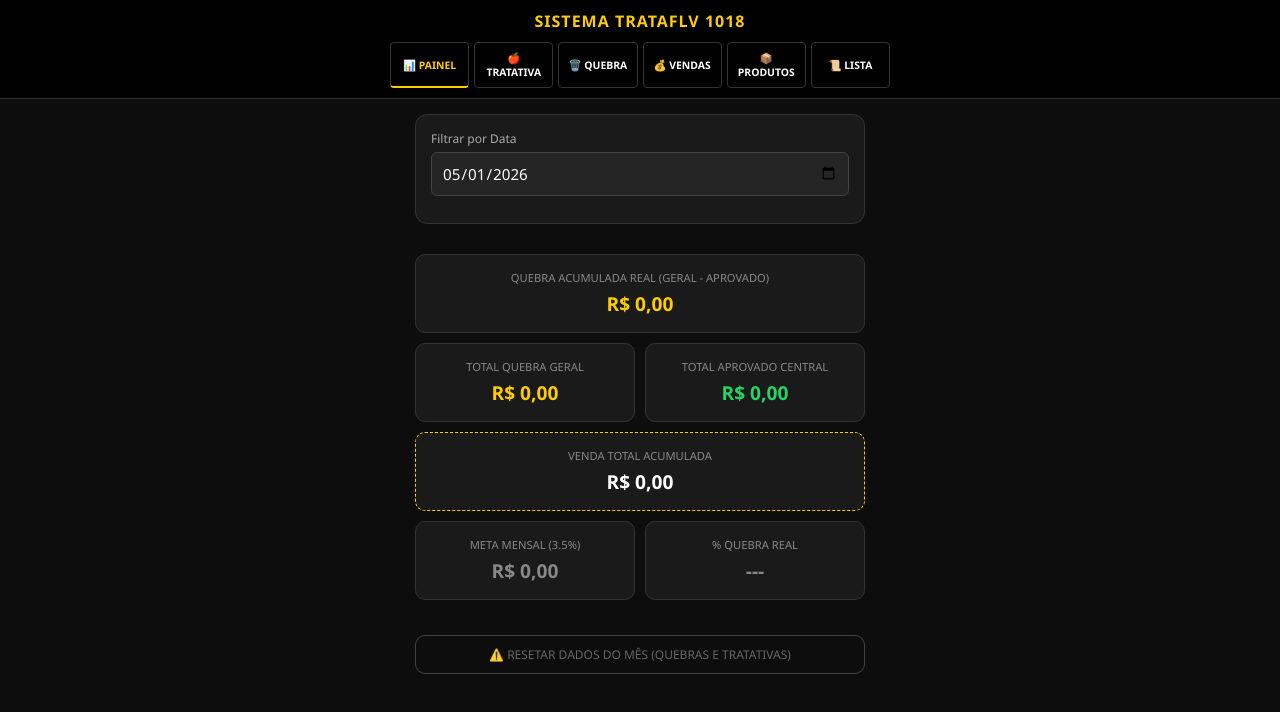
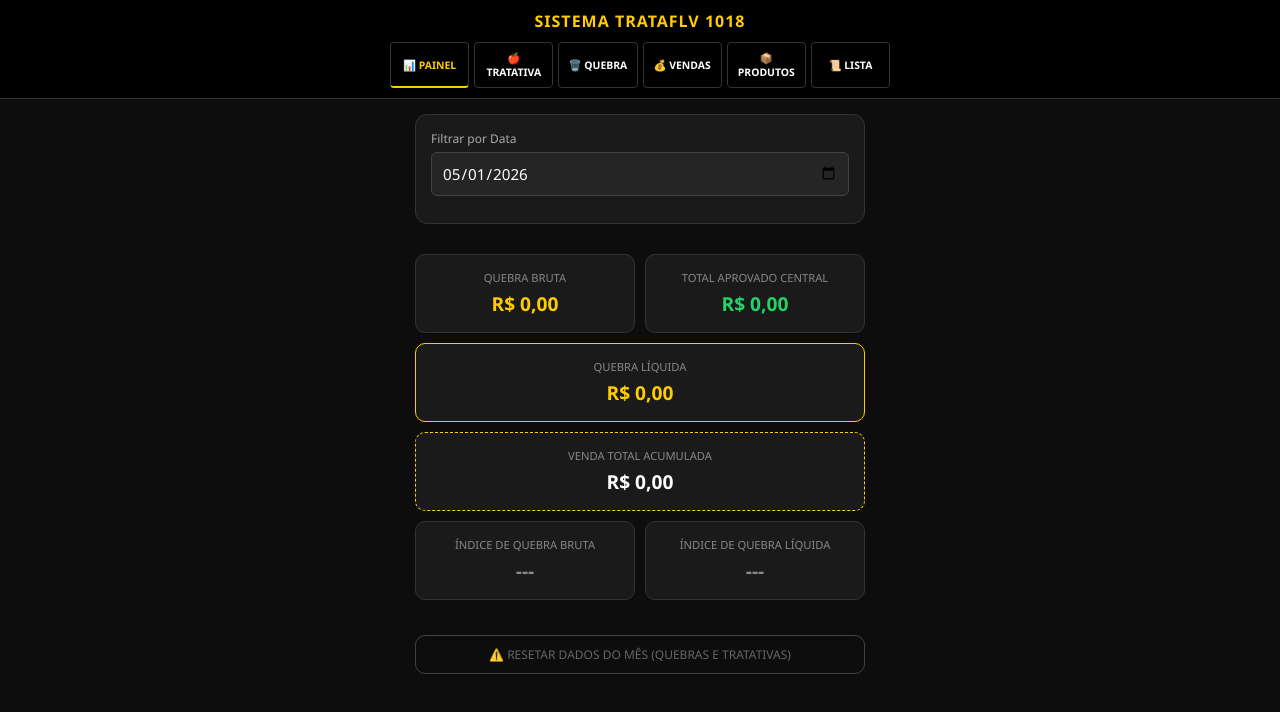
Before and after one commit to guinarutoboruto70-cpu/CONTROLEFLVFILIAL-18, a plain HTML site: page index.html in a window 1280 px wide. Drawn offline with Linux system fonts and the light colour scheme.

Commit message:
Update index.html

```diff
--- a/index.html
+++ b/index.html
@@ -560,12 +560,8 @@
             </div>
 
             <div class="dashboard-grid">
-                <div class="stat-card" style="grid-column: span 2;">
-                    <div class="stat-label">Quebra Acumulada Real (Geral - Aprovado)</div>
-                    <div id="total-acumulado-real" class="stat-value" style="color: var(--primary);">R$ 0,00</div>
-                </div>
                 <div class="stat-card">
-                    <div class="stat-label">Total Quebra Geral</div>
+                    <div class="stat-label">QUEBRA BRUTA</div>
                     <div id="total-quebra-geral" class="stat-value">R$ 0,00</div>
                 </div>
                 <div class="stat-card">
@@ -573,18 +569,23 @@
                     <div id="total-aprovado" class="stat-value" style="color: #25d366;">R$ 0,00</div>
                 </div>
 
+                <div class="stat-card" style="grid-column: span 2; border: 1px solid var(--primary);">
+                    <div class="stat-label">QUEBRA LÍQUIDA</div>
+                    <div id="total-acumulado-real" class="stat-value" style="color: var(--primary);">R$ 0,00</div>
+                </div>
+
                 <!-- Novos KPIs de Meta e Vendas -->
                 <div class="stat-card" style="grid-column: span 2; background: #1a1a1a; border: 1px dashed var(--primary);">
                     <div class="stat-label">Venda Total Acumulada</div>
                     <div id="dash-venda-total" class="stat-value" style="color: #fff;">R$ 0,00</div>
                 </div>
                 <div class="stat-card">
-                    <div class="stat-label">Meta Mensal (3.5%)</div>
-                    <div id="dash-meta-valor" class="stat-value" style="color: #888;">R$ 0,00</div>
+                    <div class="stat-label">ÍNDICE DE QUEBRA BRUTA</div>
+                    <div id="dash-perc-quebra-bruta" class="stat-value" style="color: #888;">0,00%</div>
                 </div>
                 <div class="stat-card">
-                    <div class="stat-label">% Quebra Real</div>
-                    <div id="dash-perc-quebra" class="stat-value" style="color: var(--danger);">0.00%</div>
+                    <div class="stat-label">ÍNDICE DE QUEBRA LÍQUIDA</div>
+                    <div id="dash-perc-quebra-liquida" class="stat-value" style="color: var(--danger);">0,00%</div>
                 </div>
             </div>
 
@@ -1840,26 +1841,33 @@
                             cursorSales.continue();
                         } else {
                             // 3. Renderizar Resultados Finais
-                            const acumuladoReal = totalQuebraGeralVal - totalAprovadoVal;
-                            const meta35 = totalVendaVal * 0.035;
-                            const percQuebra = totalVendaVal > 0 ? (acumuladoReal / totalVendaVal) * 100 : 0;
+                            const quebraLiquidaVal = totalQuebraGeralVal - totalAprovadoVal;
+                            const percQuebraBruta = totalVendaVal > 0 ? (totalQuebraGeralVal / totalVendaVal) * 100 : 0;
+                            const percQuebraLiquida = totalVendaVal > 0 ? (quebraLiquidaVal / totalVendaVal) * 100 : 0;
 
                             document.getElementById('total-quebra-geral').innerText = `R$ ${totalQuebraGeralVal.toLocaleString('pt-BR', {minimumFractionDigits: 2})}`;
                             document.getElementById('total-aprovado').innerText = `R$ ${totalAprovadoVal.toLocaleString('pt-BR', {minimumFractionDigits: 2})}`;
-                            document.getElementById('total-acumulado-real').innerText = `R$ ${acumuladoReal.toLocaleString('pt-BR', {minimumFractionDigits: 2})}`;
-
+                            document.getElementById('total-acumulado-real').innerText = `R$ ${quebraLiquidaVal.toLocaleString('pt-BR', {minimumFractionDigits: 2})}`;
                             document.getElementById('dash-venda-total').innerText = `R$ ${totalVendaVal.toLocaleString('pt-BR', {minimumFractionDigits: 2})}`;
-                            document.getElementById('dash-meta-valor').innerText = `R$ ${meta35.toLocaleString('pt-BR', {minimumFractionDigits: 2})}`;
-
-                            const percElem = document.getElementById('dash-perc-quebra');
-                            percElem.innerText = `${percQuebra.toFixed(2)}%`;
-
-                            // Visual feedback for meta
+
+                            // Formatação de Porcentagem (Padrão BR: 0,00%)
+                            const formatPerc = (val) => val.toLocaleString('pt-BR', { minimumFractionDigits: 2, maximumFractionDigits: 2 }) + '%';
+
+                            const percBrutaElem = document.getElementById('dash-perc-quebra-bruta');
+                            const percLiquidaElem = document.getElementById('dash-perc-quebra-liquida');
+
+                            percBrutaElem.innerText = totalVendaVal > 0 ? formatPerc(percQuebraBruta) : "---";
+                            percLiquidaElem.innerText = totalVendaVal > 0 ? formatPerc(percQuebraLiquida) : "---";
+
+                            // Cores de Alerta para Índice Líquido (Meta 3,5%)
                             if (totalVendaVal > 0) {
-                                percElem.style.color = percQuebra <= 3.5 ? '#25d366' : 'var(--danger)';
+                                if (percQuebraLiquida <= 3.5) {
+                                    percLiquidaElem.style.color = '#25d366'; // Verde 🟢
+                                } else {
+                                    percLiquidaElem.style.color = 'var(--danger)'; // Vermelho 🔴
+                                }
                             } else {
-                                percElem.style.color = '#888';
-                                percElem.innerText = "---";
+                                percLiquidaElem.style.color = '#888';
                             }
                         }
                     };
```
